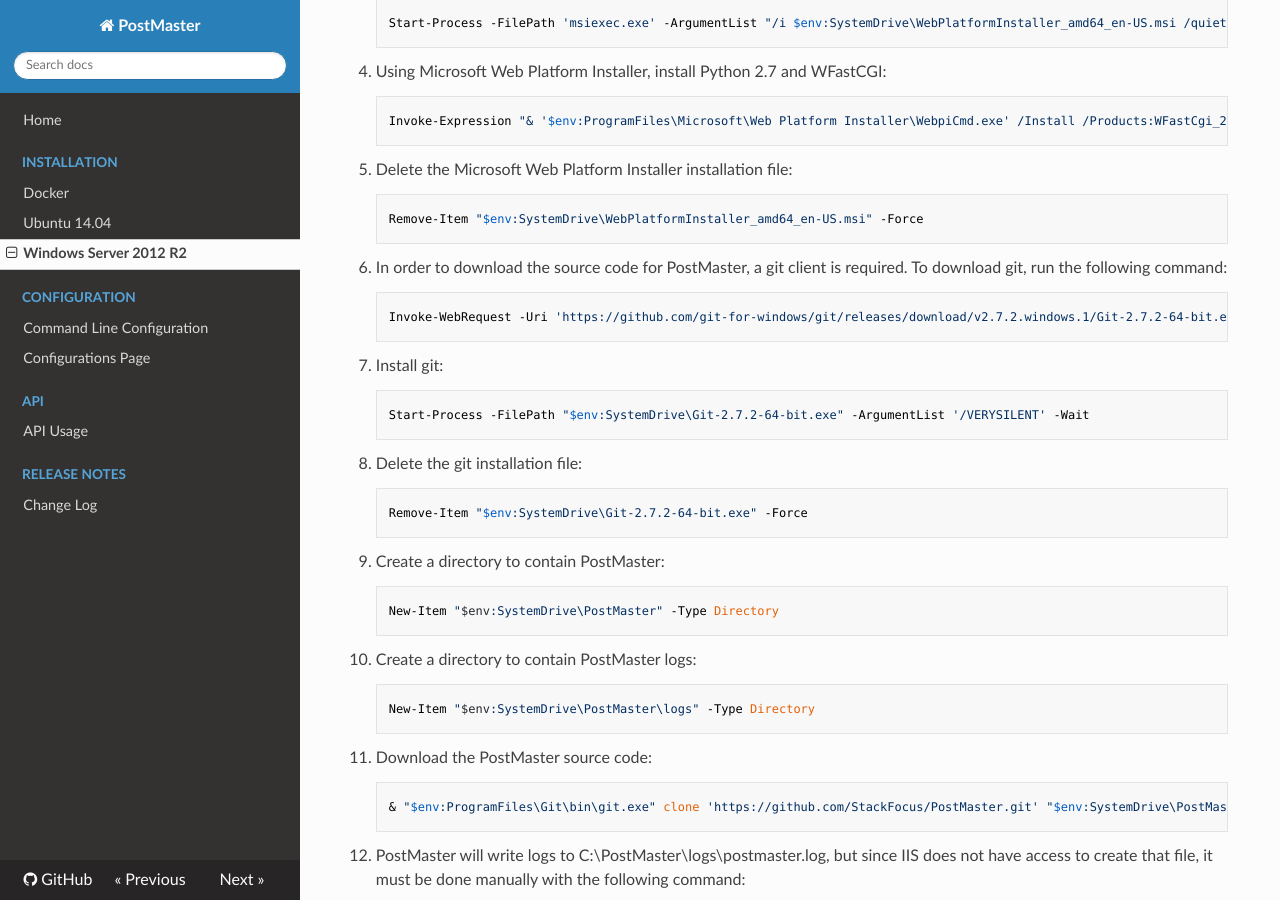
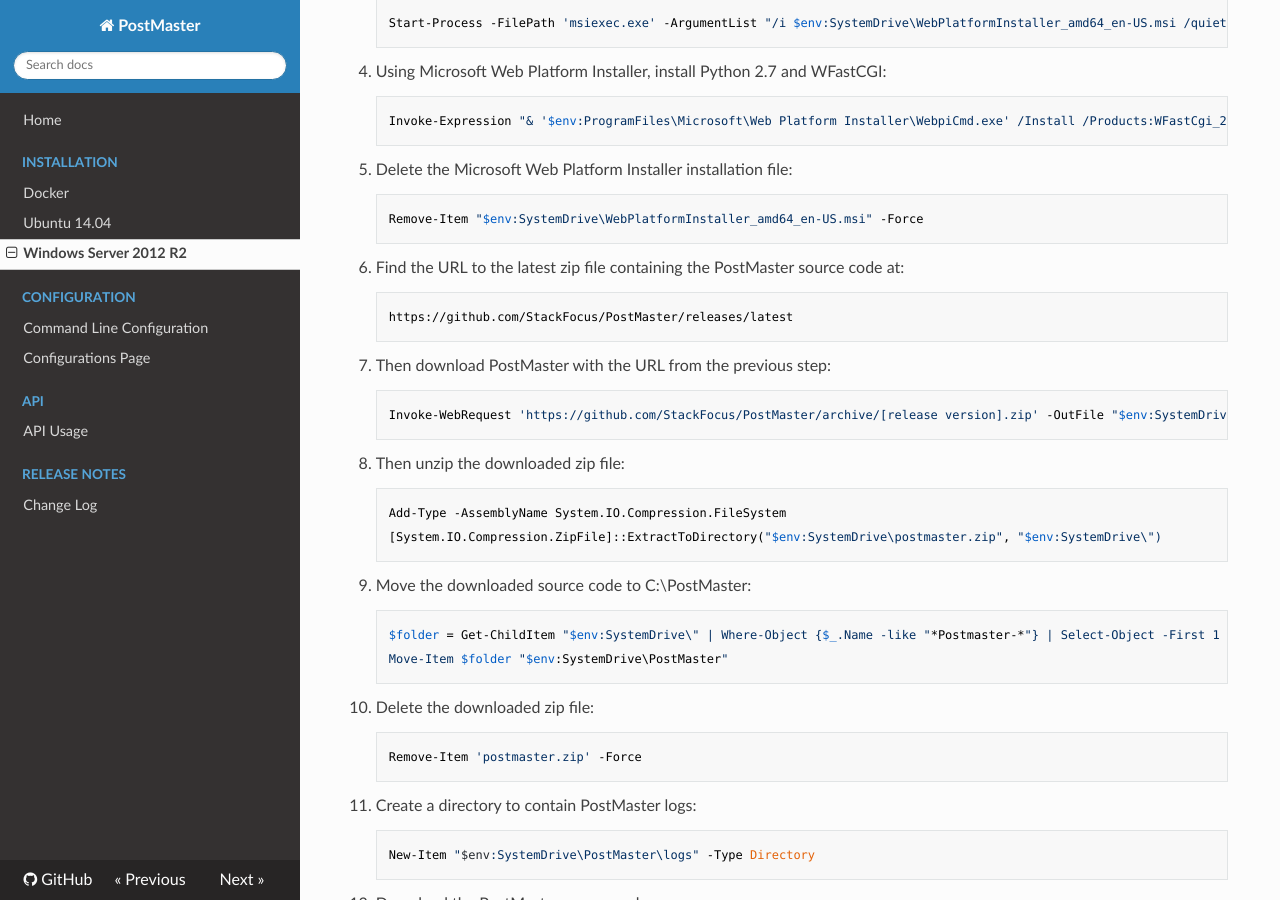
Before and after one commit to StackFocus/PostMaster, an MkDocs documentation site: the page built from docs/Installation/WindowsServer2012R2.md, in a window 1280 px wide and 900 px high, scrolled down 1079 px. Built offline with MkDocs 1.6.1, drawn with Linux system fonts in a browser that asks for light colours; nearby versions of some CDN libraries; old or Windows-style settings are respelled for this version of MkDocs.

Commit message:
Modifies the documentation to instruct users to use the latest tagged versions

```diff
--- a/docs/Installation/WindowsServer2012R2.md
+++ b/docs/Installation/WindowsServer2012R2.md
@@ -45,95 +45,101 @@
 
         Remove-Item "$env:SystemDrive\WebPlatformInstaller_amd64_en-US.msi" -Force
 
-6. In order to download the source code for PostMaster, a git client is required. To download git, run the following command:
+6. Find the URL to the latest zip file containing the PostMaster source code at:
 
-        Invoke-WebRequest -Uri 'https://github.com/git-for-windows/git/releases/download/v2.7.2.windows.1/Git-2.7.2-64-bit.exe' -OutFile "$env:SystemDrive\Git-2.7.2-64-bit.exe"
+        https://github.com/StackFocus/PostMaster/releases/latest
 
-7. Install git:
+7. Then download PostMaster with the URL from the previous step:
 
-        Start-Process -FilePath "$env:SystemDrive\Git-2.7.2-64-bit.exe" -ArgumentList '/VERYSILENT' -Wait
+        Invoke-WebRequest 'https://github.com/StackFocus/PostMaster/archive/[release version].zip' -OutFile "$env:SystemDrive\postmaster.zip"
 
-8. Delete the git installation file:
+8. Then unzip the downloaded zip file:
 
-        Remove-Item "$env:SystemDrive\Git-2.7.2-64-bit.exe" -Force
+        Add-Type -AssemblyName System.IO.Compression.FileSystem
+        [System.IO.Compression.ZipFile]::ExtractToDirectory("$env:SystemDrive\postmaster.zip", "$env:SystemDrive\")
 
-9. Create a directory to contain PostMaster:
+9. Move the downloaded source code to C:\PostMaster:
 
-        New-Item "$env:SystemDrive\PostMaster" -Type Directory
+        $folder = Get-ChildItem "$env:SystemDrive\" | Where-Object {$_.Name -like "*Postmaster-*"} | Select-Object -First 1
+        Move-Item $folder "$env:SystemDrive\PostMaster"
 
-9. Create a directory to contain PostMaster logs:
+10. Delete the downloaded zip file:
+
+        Remove-Item 'postmaster.zip' -Force
+
+11. Create a directory to contain PostMaster logs:
 
         New-Item "$env:SystemDrive\PostMaster\logs" -Type Directory
 
-10. Download the PostMaster source code:
+12. Download the PostMaster source code:
 
         & "$env:ProgramFiles\Git\bin\git.exe" clone 'https://github.com/StackFocus/PostMaster.git' "$env:SystemDrive\PostMaster\git"
 
-11. PostMaster will write logs to C:\PostMaster\logs\postmaster.log, but since IIS does not have access to create that file, it must be done manually with the following command:
+13. PostMaster will write logs to C:\PostMaster\logs\postmaster.log, but since IIS does not have access to create that file, it must be done manually with the following command:
 
         New-Item "$env:SystemDrive\PostMaster\logs\postmaster.log" -Type File
 
-12. In order for PostMaster's files to be secured, the proper permissions must be set. The following command will grant only IIS read access,
+14. In order for PostMaster's files to be secured, the proper permissions must be set. The following command will grant only IIS read access,
 and Administrators full control on PostMaster's files:
 
         cmd.exe /C "icacls $env:SystemDrive\PostMaster /inheritance:r /grant BUILTIN\IIS_IUSRS:(OI)(CI)(RX) /grant BUILTIN\Administrators:(OI)(CI)F /grant SYSTEM:(OI)(CI)(F)"
 
-13. In order for PhoenixPass to be able to write to the log file created earlier, IIS requires write access. To do so, use the following command:
+15. In order for PhoenixPass to be able to write to the log file created earlier, IIS requires write access. To do so, use the following command:
 
         cmd.exe /C "icacls $env:SystemDrive\PostMaster\logs\postmaster.log /grant BUILTIN\IIS_IUSRS:(M)"
 
-14. A python virtual environment is now required. This allows you to separate the system installed python packages from PostMaster's required python packages.
+16. A python virtual environment is now required. This allows you to separate the system installed python packages from PostMaster's required python packages.
 This is done with the following command:
 
         & "$env:SystemDrive\Python27\Scripts\pip.exe" install virtualenv
 
-15. Create a Python virtualenv for PostMaster:
+17. Create a Python virtualenv for PostMaster:
 
         & "$env:SystemDrive\Python27\Scripts\virtualenv.exe" -p "$env:SystemDrive\Python27\python.exe" "$env:SystemDrive\PostMaster\env"
 
-16. To use the newly created virtual environment in your PowerShell window, run the following command:
+18. To use the newly created virtual environment in your PowerShell window, run the following command:
 
         & "$env:SystemDrive\PostMaster\env\Scripts\activate.ps1"
 
-17. PostMaster requires the Python module "python-ldap". Because it is difficult to compile it manually on Windows, this tutorial will use a precompiled version. To download it, use the following command:
+19. PostMaster requires the Python module "python-ldap". Because it is difficult to compile it manually on Windows, this tutorial will use a precompiled version. To download it, use the following command:
 
         Invoke-WebRequest -Uri 'https://pypi.python.org/packages/2.7/p/python-ldap/python_ldap-2.4.25-cp27-none-win32.whl#md5=aef7058690dd740d9333af35c270d03a' -OutFile "$env:SystemDrive\python_ldap-2.4.25-cp27-none-win32.whl"
 
-18. Install "python-ldap":
+20. Install "python-ldap":
 
         pip install "$env:SystemDrive\python_ldap-2.4.25-cp27-none-win32.whl"
 
-19. Remove the "python-ldap" installation file:
+21. Remove the "python-ldap" installation file:
 
         Remove-Item "$env:SystemDrive\python_ldap-2.4.25-cp27-none-win32.whl" -Force
 
-19. PostMaster requires the Python module "mysqlclient". Because it is difficult to compile it manually on Windows, this tutorial will use a precompiled version. To download it, use the following command:
+22. PostMaster requires the Python module "mysqlclient". Because it is difficult to compile it manually on Windows, this tutorial will use a precompiled version. To download it, use the following command:
 
         Invoke-WebRequest -Uri 'https://pypi.python.org/packages/cp27/m/mysqlclient/mysqlclient-1.3.7-cp27-none-win32.whl#md5=e9e726fd6f1912af78e2bf6ab56c02f3' -OutFile "$env:SystemDrive\mysqlclient-1.3.7-cp27-none-win32.whl"
 
-20. Install "mysqlclient":
+23. Install "mysqlclient":
 
         pip install "$env:SystemDrive\mysqlclient-1.3.7-cp27-none-win32.whl"
 
-19. Remove the "mysqlclient" installation file:
+24. Remove the "mysqlclient" installation file:
 
         Remove-Item "$env:SystemDrive\mysqlclient-1.3.7-cp27-none-win32.whl" -Force
 
-20. Install the Python packages that PostMaster requires:
+25. Install the Python packages that PostMaster requires:
 
         pip install -r "$env:SystemDrive\PostMaster\git\requirements.txt"
 
-21. Copy wfastcgi.py, created by Microsoft Web Platform Installer earlier, to C:\PostMaster\git:
+26. Copy wfastcgi.py, created by Microsoft Web Platform Installer earlier, to C:\PostMaster\git:
 
         Copy-Item -Path "$env:SystemDrive\Python27\Scripts\wfastcgi.py" "$env:SystemDrive\PostMaster\git"
 
-22. At this point, PostMaster requires an IIS site. You can either use the "Default Web Site" and change the virtual directory to C:\PostMaster\git,
+27. At this point, PostMaster requires an IIS site. You can either use the "Default Web Site" and change the virtual directory to C:\PostMaster\git,
 or create a new site that points to that directory. This tutorial will use the Default Web Site. To change the virtual directory, use the following commands:
 
         Import-Module WebAdministration
         Set-ItemProperty 'IIS:\Sites\Default Web Site\' -Name physicalPath -Value "$env:SystemDrive\PostMaster\git"
 
-23. Now, IIS needs to know how to run PostMaster. The following commands configure FastCGI to be able to use the Python virtual environment created earlier and run PostMaster
+28. Now, IIS needs to know how to run PostMaster. The following commands configure FastCGI to be able to use the Python virtual environment created earlier and run PostMaster
 (If you are using a site other than "Default Web Site", change that value in the commands below):
 
         Import-Module WebAdministration
```
Also changed, not shown: other parts of docs/Installation/WindowsServer2012R2.md (+9 -9 lines), docs/Installation/Docker.md (+14 -6 lines), docs/Installation/Ubuntu1404.md (+29 -18 lines).
